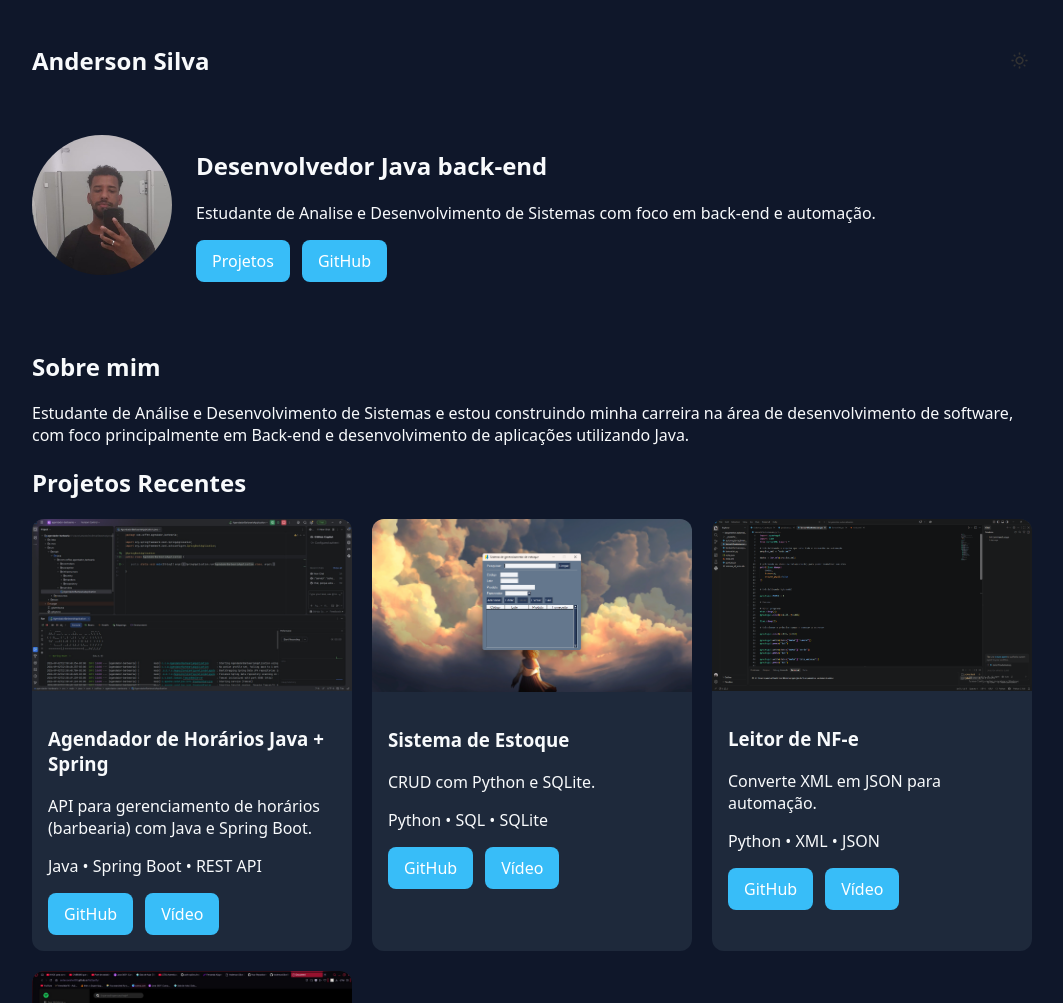
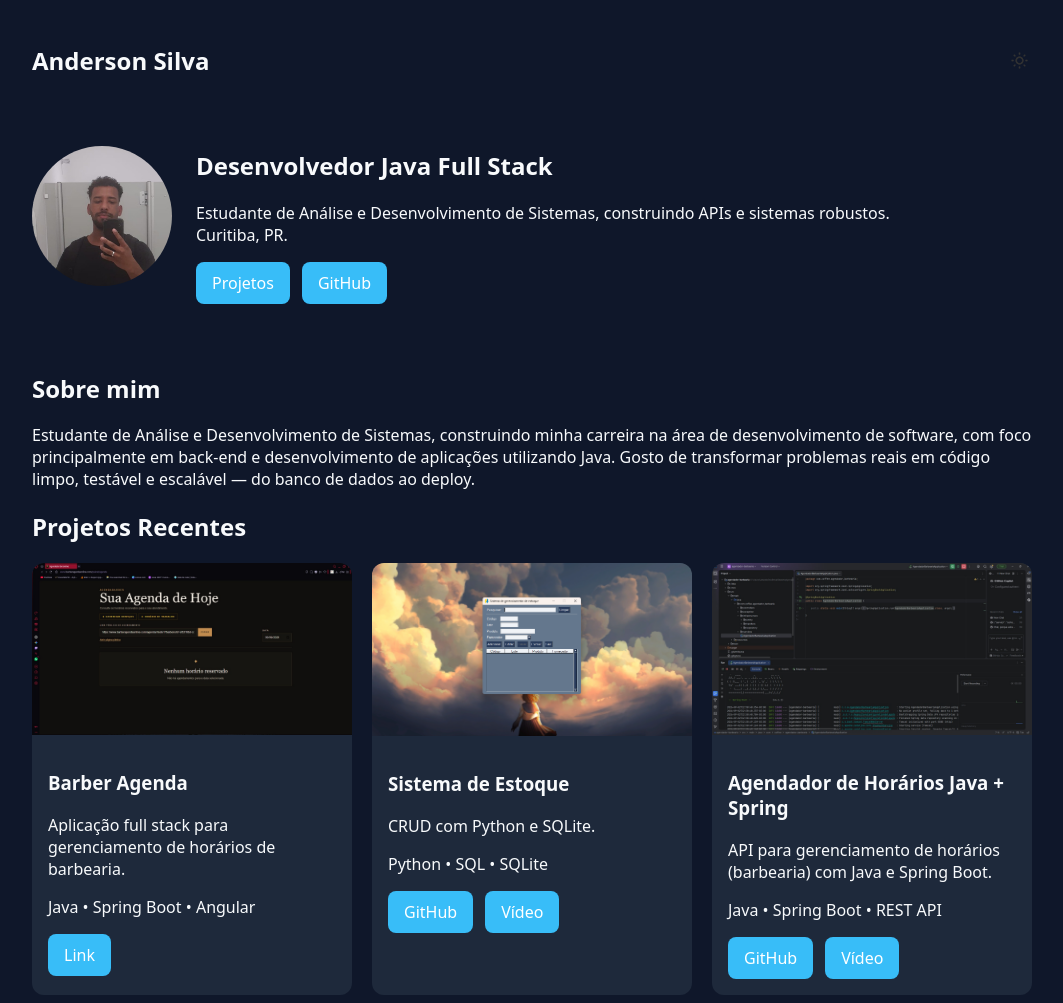
Before and after one commit to AndersonSilva193/Portifolio, a plain HTML site: page index.html in a window 1280 px wide. Shown: the top 1003 px of the page, without its empty margins (108-1171 px from the left). Drawn offline with Linux system fonts and the light colour scheme.

Commit message:
Add files via upload

```diff
--- a/index.html
+++ b/index.html
@@ -17,8 +17,8 @@
     <div class="hero-content">
       <img src="img/perfil.jpeg" alt="Foto de perfil" class="avatar">
       <div>
-        <h2>Desenvolvedor Java back-end</h2>
-        <p>Estudante de Analise e Desenvolvimento de Sistemas com foco em back-end e automação.</p>
+        <h2>Desenvolvedor Java Full Stack</h2>
+        <p>Estudante de Análise e Desenvolvimento de Sistemas, construindo APIs e sistemas robustos. <br> Curitiba, PR.</p>
 
         <div class="buttons">
           <a href="#projetos" class="btn">Projetos</a>
@@ -32,7 +32,7 @@
     <section id="sobre">
       <h2>Sobre mim</h2>
       <p>
-        Estudante de Análise e Desenvolvimento de Sistemas e estou construindo minha carreira na área de desenvolvimento de software, com foco principalmente em Back-end e desenvolvimento de aplicações utilizando Java.
+        Estudante de Análise e Desenvolvimento de Sistemas, construindo minha carreira na área de desenvolvimento de software, com foco principalmente em back-end e desenvolvimento de aplicações utilizando Java. Gosto de transformar problemas reais em código limpo, testável e escalável — do banco de dados ao deploy.
       </p>
     </section>
 
@@ -42,14 +42,13 @@
       <div class="grid">
 
         <article class="card">
-          <img src="img/JavaAPI.jpg" alt="Agendador de Horários">
+          <img src="img/agendabarberoff.jpeg" alt="Clone do Spotify">
           <div class="card-body">
-            <h3>Agendador de Horários Java + Spring</h3>
-            <p>API para gerenciamento de horários (barbearia) com Java e Spring Boot.</p>
-            <span>Java • Spring Boot • REST API</span>
+            <h3>Barber Agenda</h3>
+            <p>Aplicação full stack para gerenciamento de horários de barbearia.</p>
+            <span>Java • Spring Boot • Angular</span>
             <div class="links">
-              <a href="https://github.com/AndersonSilva193/agendador-horarios-API">GitHub</a>
-              <a href="#">Vídeo</a>
+              <a href="https://barberagendaonline.com">Link</a>
             </div>
           </div>
         </article>
@@ -63,6 +62,19 @@
             <div class="links">
               <a href="https://github.com/AndersonSilva193/estoque-CRUD-Python">GitHub</a>
               <a href="https://youtube.com/shorts/7xtHRYMPOgU?feature=share">Vídeo</a>
+            </div>
+          </div>
+        </article>
+
+        <article class="card">
+          <img src="img/JavaAPI.jpg" alt="Agendador de Horários">
+          <div class="card-body">
+            <h3>Agendador de Horários Java + Spring</h3>
+            <p>API para gerenciamento de horários (barbearia) com Java e Spring Boot.</p>
+            <span>Java • Spring Boot • REST API</span>
+            <div class="links">
+              <a href="https://github.com/AndersonSilva193/agendador-horarios-API">GitHub</a>
+              <a href="#">Vídeo</a>
             </div>
           </div>
         </article>
@@ -109,6 +121,8 @@
         <li>JavaScript</li>
         <li>Git</li>
         <li>GitHub</li>
+        <li>Docker</li>
+        <li>Insomnia</li>
       </ul>
     </section>
 
```
Also changed, not shown: img/agendabarberoff.jpeg (added), img/baeragenda.jpeg (added).
